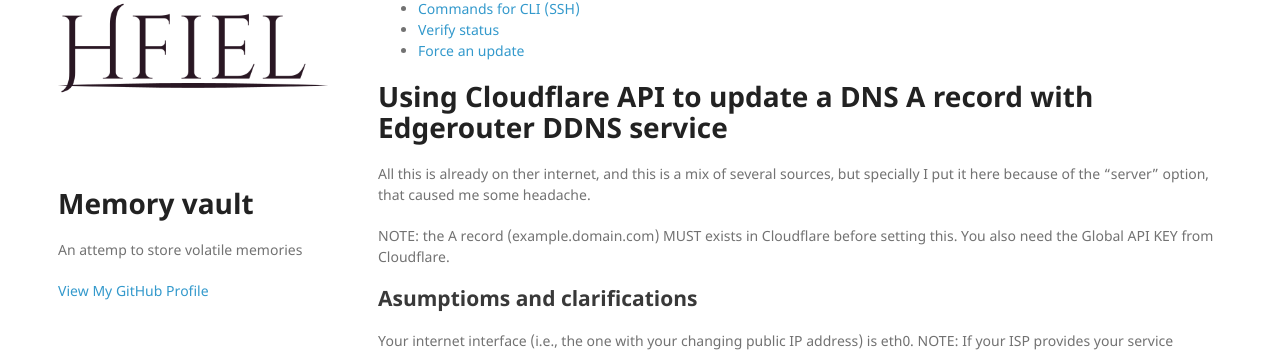
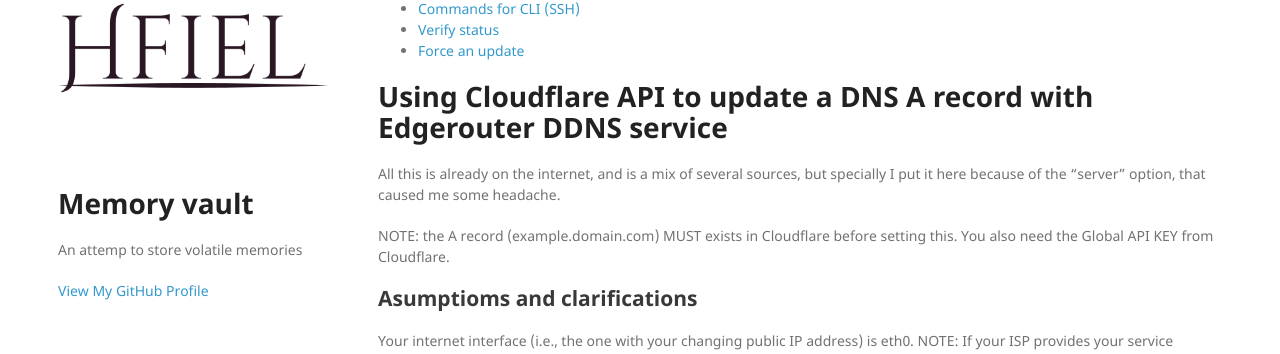
Before and after one commit to hfiel/hfiel.github.io, a Jekyll site: the page built from wiki/network/edgerouter_cloudflare_dyndns.md, in a window 1280 px wide and 1288 px high. Shown: the part 145-499 px from the top of the window. Built offline with Jekyll 4.4.1, drawn with Linux system fonts in a browser that asks for light colours; nearby versions of some CDN libraries; our own code applies the rules of GitHub Pages for plain Markdown files.

Commit message:
Update edgerouter_cloudflare_dyndns.md

```diff
--- a/wiki/network/edgerouter_cloudflare_dyndns.md
+++ b/wiki/network/edgerouter_cloudflare_dyndns.md
@@ -1,6 +1,6 @@
 # Using Cloudflare API to update a DNS A record with Edgerouter DDNS service
 
-All this is already on ther internet, and this is a mix of several sources, but specially I put it here because of the "server" option, that caused me some headache.
+All this is already on the internet, and is a mix of several sources, but specially I put it here because of the "server" option, that caused me some headache.
 
 NOTE: the A record (example.domain.com) MUST exists in Cloudflare before setting this.
 You also need the Global API KEY from Cloudflare.
```
